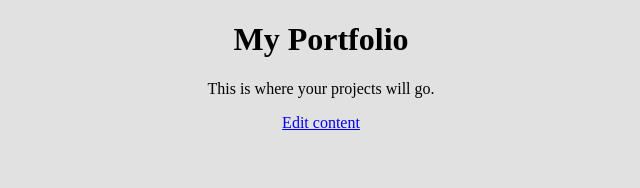
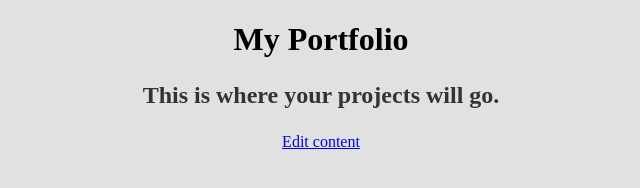
Before and after one commit to DaanSimplr/NetlifyTest, a plain HTML site: page Portfolio website code/index.html in a window 1280 px wide. Shown: the whole page, without its empty margins (319-959 px from the left). Drawn offline with Linux system fonts and the light colour scheme.

Commit message:
First change (Test)

```diff
--- a/Portfolio website code/assets/css/style.css
+++ b/Portfolio website code/assets/css/style.css
@@ -2,3 +2,9 @@ body {
   background-color: #e0e1e0;
   text-align: center;
 }
+
+p {
+  font-size: 1.5rem;
+  font-weight: bold;
+  color: #333;
+}
```
